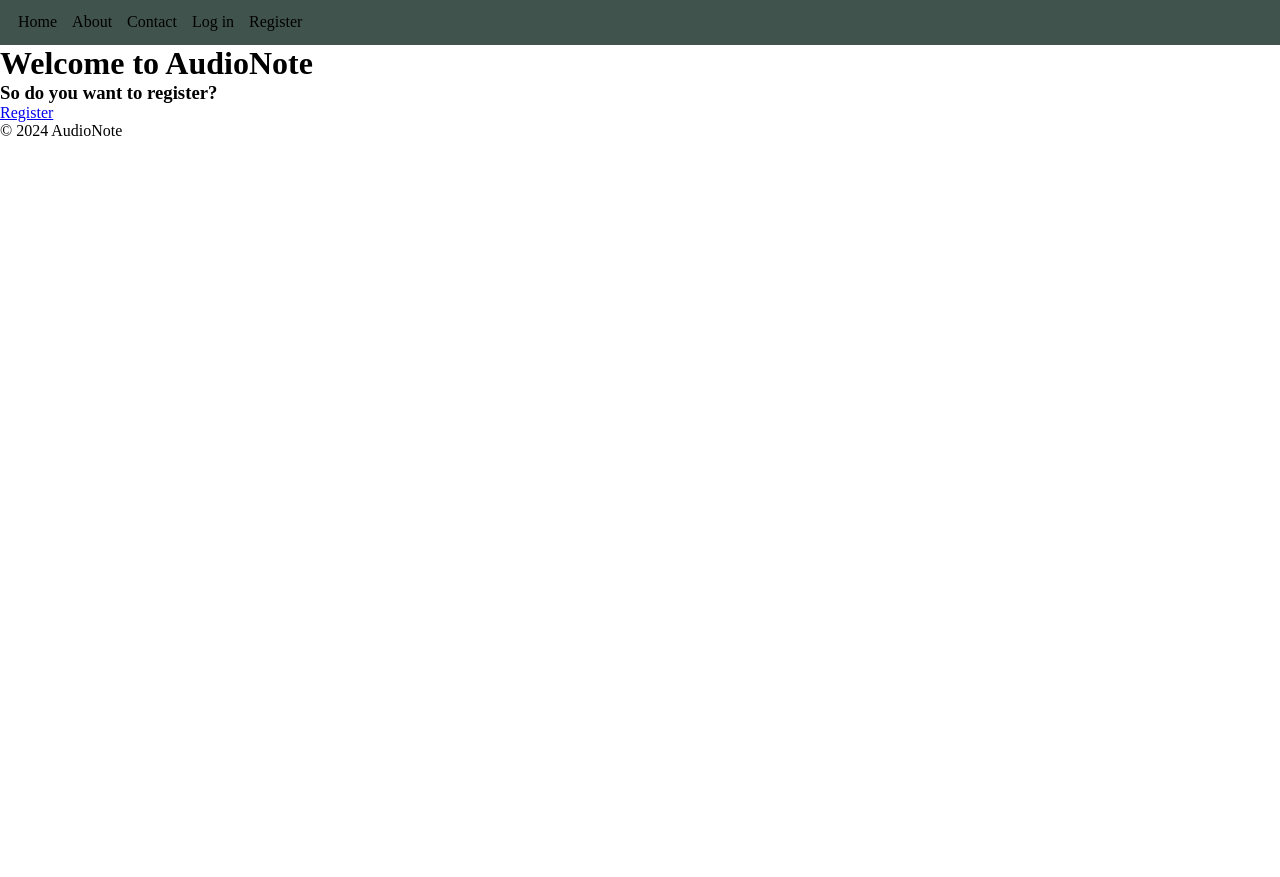
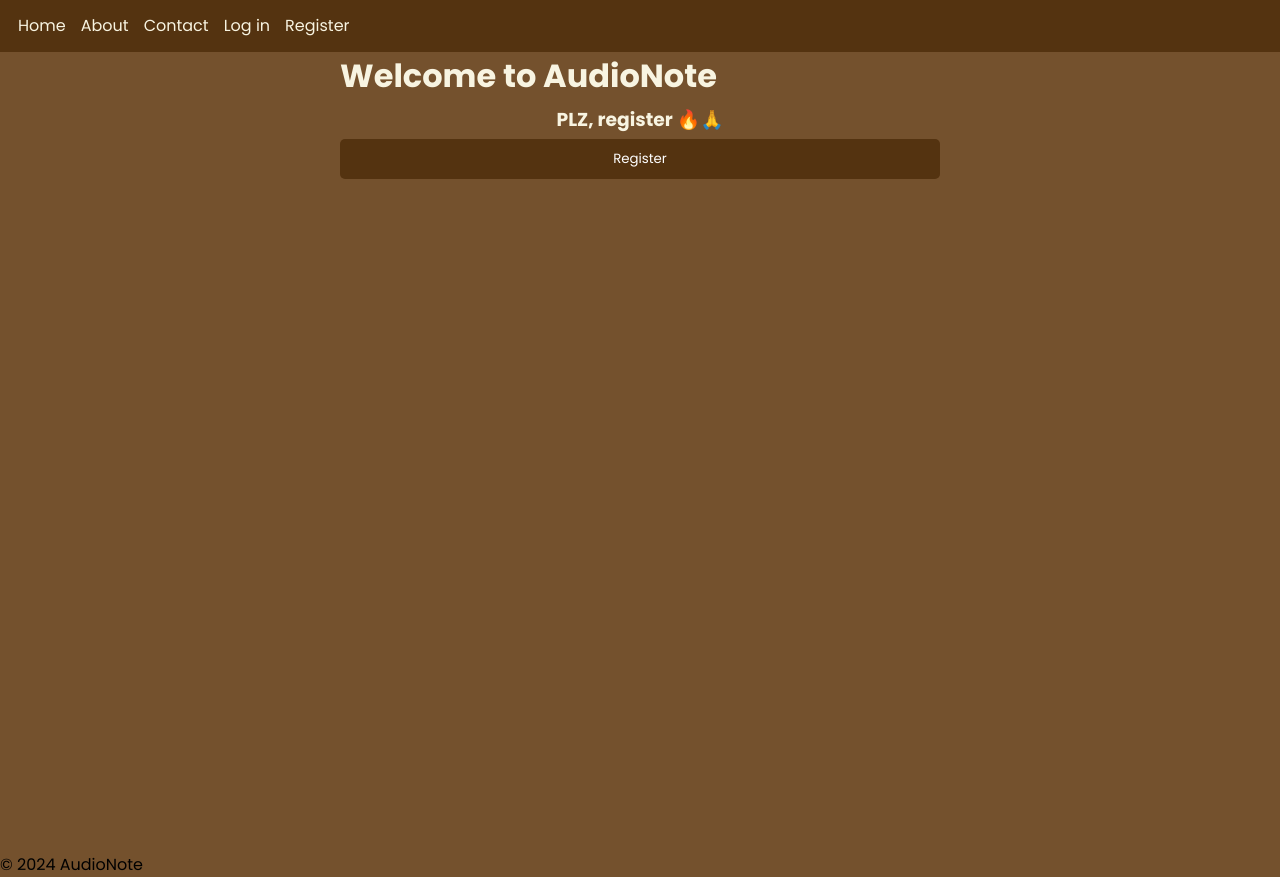
Before and after one commit to vvalntnv/AudioNote, a Django app: page / in a window 1280 px wide. Before the commit the page ends 136 px from the top, so only its background shows below. Run offline with Django 5.2, Linux system fonts and the light colour scheme.

Commit message:
Progress made on CSS

```diff
--- a/audio_note/base/templates/base/home.html
+++ b/audio_note/base/templates/base/home.html
@@ -1,9 +1,11 @@
 {% extends 'base.html' %}
 
 {% block content %}
-<div style="background-color: 'red'">
+<div class="container">
 	<h1>Welcome to AudioNote</h1>
-	<h3> So do you want to register?</h3>
-	<a href="{% url 'register' %}">Register</a>
+	<h3 class="subheading">PLZ, register 🔥🙏</h3>
+	<button>
+		<a class="button-a" href="{% url 'register' %}">Register</a>
+	</button>
 </div>
 {% endblock %}
--- a/audio_note/static/css/styles.css
+++ b/audio_note/static/css/styles.css
@@ -1,13 +1,73 @@
+@import url('https://fonts.googleapis.com/css2?family=Poppins:ital,wght@0,100;0,200;0,300;0,400;0,500;0,600;0,700;0,800;0,900;1,100;1,200;1,300;1,400;1,500;1,600;1,700;1,800;1,900&display=swap');
+
 * {
 	margin: 0;
 	padding: 0;
+	font-family: 'Poppins';
+}
+
+body {
+	background-color: #74512D;
+}
+
+main {
+	color: #F8F4E1;
+	height: 100vh;
+}
+
+.container {
+	display: flex;
+	flex-direction: column;
+	max-width: 600px;
+	margin: 0 auto;
+	padding: 0 10px;
+	justify-content: center;
+	gap: 5px;
+}
+
+
+.container button {
+	text-decoration: none;
+	color: white;
+	border: none;
+	padding: 10px;
+	margin: 0 auto;
+	text-align: center;
+	border-radius: 5px;
+	width: 100%;
+	background-color: #543310;
+}
+.container button .button-a {
+	display: flex;
+	justify-content: center;
+	text-decoration: none;
+	color: white;
+	width: 100%;
+}
+
+.container button.button-a:hover {
+	transition: .4s;
+	background-color: #40534C;
+}
+
+.subheading {
+	text-align: center;
+}
+
+
+.jumbotron {
+	display: flex;
+	justify-content: center;
+	align-items: center;
+	height: 100vh;
 }
 
 .navbar {
 	padding: 10px;
 	border-style: solid;
-	border-color: #40534C;
-	background-color: #40534C;
+	color: #F8F4E1;
+	border-color: #543310;
+	background-color: #543310;
 }
 
 .link-container {
@@ -20,10 +80,6 @@
 	list-style: none;
 	padding-left: 5px;
 	padding-right: 5px;
-}
-
-.link-container .user-related {
-
 }
 
 .link-container li a {
--- /dev/null
+++ b/audio_note/static/js/components/sidebarToggle.js
@@ -0,0 +1,4 @@
+const sidebar = document.getElementById('sidebar');
+export const sidebarToggle = () => {
+	sidebar.classList.toggle('active');
+}
--- /dev/null
+++ b/audio_note/static/js/main.js
@@ -0,0 +1 @@
+import { sidebarToggle } from './components/sidebarToggle.js'
--- a/audio_note/templates/base.html
+++ b/audio_note/templates/base.html
@@ -27,5 +27,6 @@
     <footer>
         <p>&copy; 2024 AudioNote</p>
     </footer>
+	<script type="module" src="{% static 'js/main.js' %}"></script>
 </body>
 </html>
--- a/audio_note/templates/navbar.html
+++ b/audio_note/templates/navbar.html
@@ -1,13 +1,42 @@
+{% load static %}
+
 <nav class="navbar">
 	<ul class="link-container">
 		<li><a href="">Home</a></li>
 		<li><a href="">About</a></li>
 		<li><a href="">Contact</a></li>
 		{% if user.is_authorized %}
-			<li class="user-related"><a href="">Log out</a></li>
+			<li><a href="">Log out</a></li>
 		{% else %}
-			<li class="user-related"><a href="">Log in</a></li>
-			<li class="user-related"><a href="{% url 'register' %}">Register</a></li>
+			<li><a href="">Log in</a></li>
+			<li><a href="{% url 'register' %}">Register</a></li>
 		{% endif %}
 	</ul>
+
+	<div class="hamburger-button" onclick="sidebarToggle()">
+		<div class="line"></div>
+		<div class="line"></div>
+		<div class="line"></div>
+	</div>
+
+	<div id="sidebar" onclick="sidebarToggle()">
+		<div class="sidebar-wrapper">
+			<div class="hamburger-button">
+				<div class="line"></div>
+				<div class="line"></div>
+				<div class="line"></div>
+			</div>
+			<ul class="mobile-links">
+				<li><a href="">Home</a></li>
+				<li><a href="">About</a></li>
+				<li><a href="">Contact</a></li>
+				{% if user.is_authorized %}
+					<li class="user-related"><a href="">Log out</a></li>
+				{% else %}
+					<li class="user-related"><a href="">Log in</a></li>
+					<li class="user-related"><a href="{% url 'register' %}">Register</a></li>
+				{% endif %}
+			</ul>
+		</div>
+	</div>
 </nav>
```
Also changed, not shown: other parts of audio_note/static/css/styles.css (+53 -0 lines), audio_note/static/js/utils.js (deleted).
